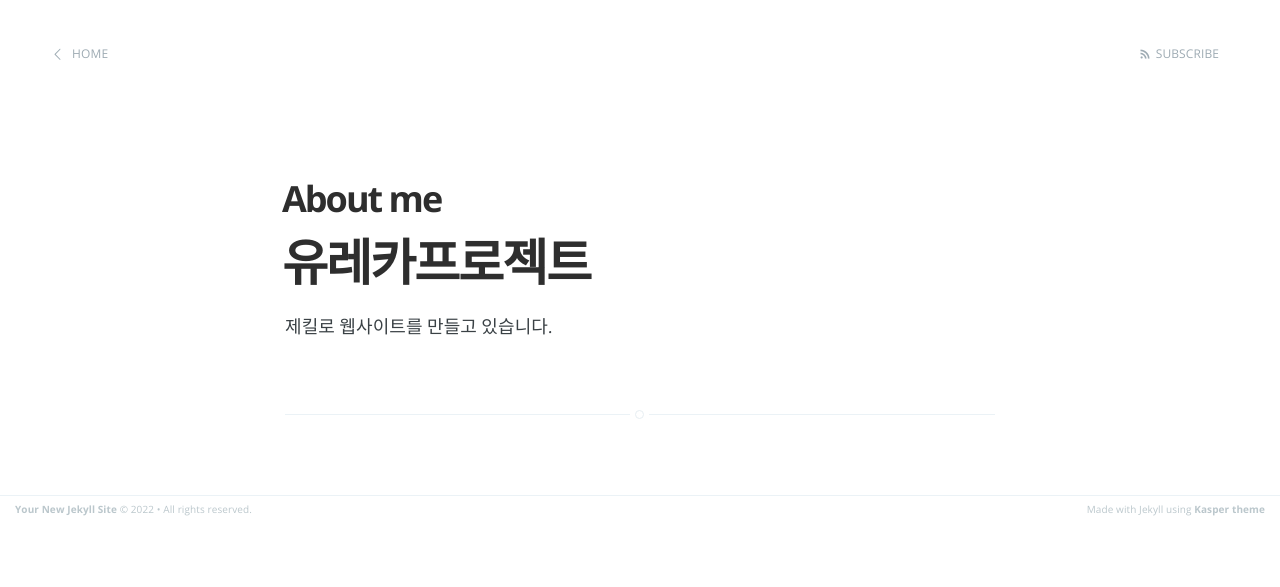
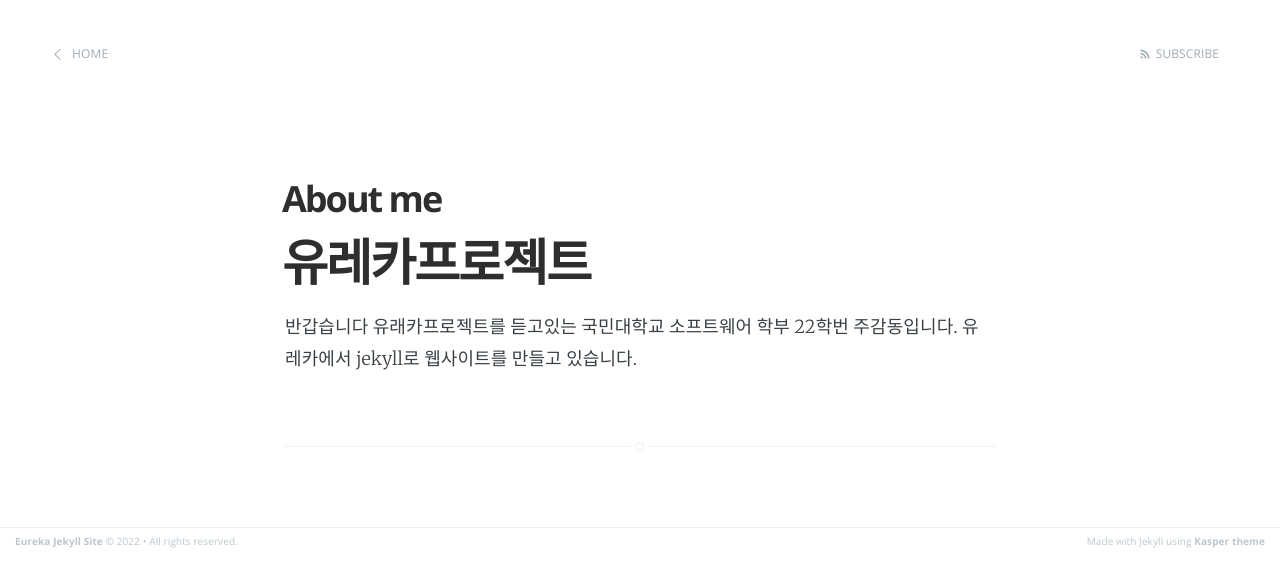
Before and after one commit to jjthis/jjthis.github.io, a Jekyll site: the page built from about.md, in a window 1280 px wide. Shown: the top 587 px of the page. Built offline with Jekyll 4.4.1, drawn with Linux system fonts in a browser that asks for light colours.

```diff
--- a/_config.yml
+++ b/_config.yml
@@ -1,19 +1,19 @@
-name: Your New Jekyll Site
-description: Blogging about stuffs
-meta_description: "Your New Jekyll Site, Blogging about stuffs"
+name: Eureka Jekyll Site
+description: Blogging about Eureka
+meta_description: "Eureka Jekyll Site, Blogging about Eureka"
 
 markdown: kramdown
 highlighter: rouge
 logo: false
 paginate: 15
 baseurl:
-domain_name: "http://yourblog-domain.com"
+domain_name: "https://jjthis.github.io/"
 google_analytics: "G-D66T2K2YCV"
 #"UA-XXXXXXXX-X"
 plugins: [jekyll-paginate]
 
 # Details for the RSS feed generator
-url: ""
+url: "https://jjthis.github.io/"
 author: "Ju Gamdong"
 
 # Disqus config
--- a/_layouts/post.html
+++ b/_layouts/post.html
@@ -71,7 +71,7 @@ post_class: post-template
                     <h4> {{ site.author }} </h4>
                     <!-- Author Bio -->
                     <p>
-                        Here goes the author description. You might want to place some links too in here
+                        반갑습니다 유래카프로젝트를 듣고있는 국민대학교 소프트웨어 학부 22학번 주감동입니다.
                     </p>
                 </section>
             {% endif %}
--- a/about.md
+++ b/about.md
@@ -4,4 +4,5 @@ title: About me
 ---
 
 # 유레카프로젝트
-제킬로 웹사이트를 만들고 있습니다.
+반갑습니다 유래카프로젝트를 듣고있는 국민대학교 소프트웨어 학부 22학번 주감동입니다.
+유레카에서 jekyll로 웹사이트를 만들고 있습니다.
```
Also changed, not shown: README.md, assets/com.png (added), assets/dis.png (added), assets/gem.png (added), assets/origin.png (added), favicon.ico (added).
